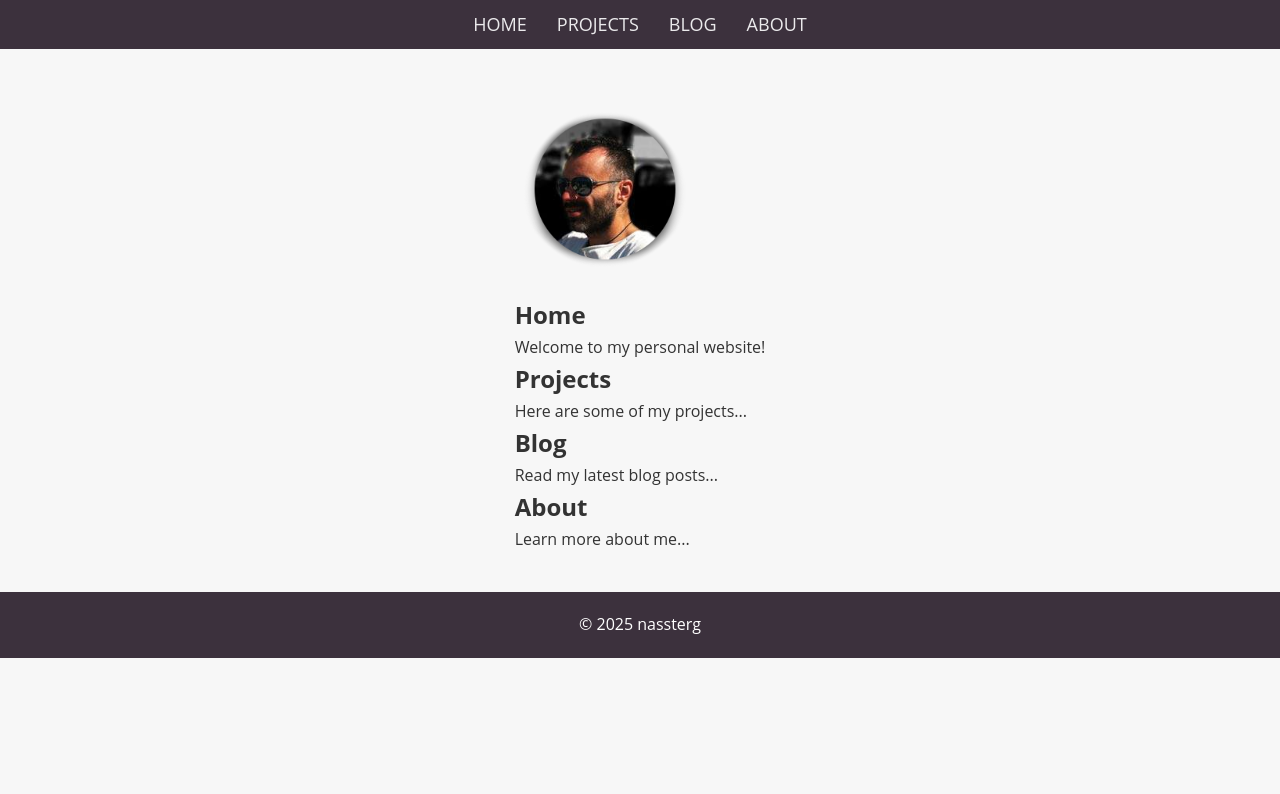
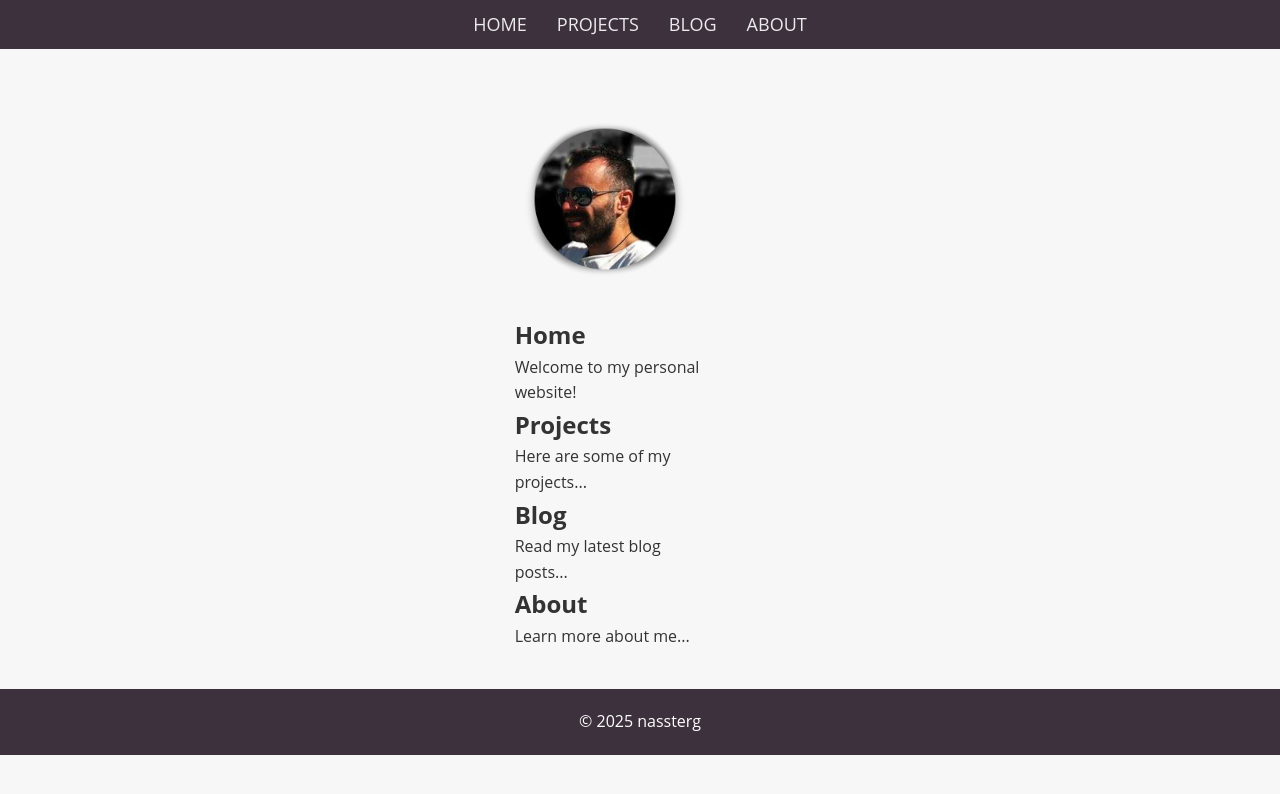
Before and after one commit to nassterg/nassterg.github.io, a Jekyll site: the page built from README.md, in a window 1280 px wide. Shown: the top 794 px of the page. Built offline with Jekyll 4.4.1, drawn with Linux system fonts in a browser that asks for light colours; our own code applies the rules of GitHub Pages for plain Markdown files.

Commit message:
Update style.css

```diff
--- a/assets/css/style.css
+++ b/assets/css/style.css
@@ -60,7 +60,8 @@ body {
     display: flex;
     flex-direction: column; /* Stack items vertically */
     align-items: flex-start; /* Align left */
-    margin-top: 10px; /* Margin for the top alignment */
+    margin-top: 20px; /* Margin for the top alignment */
+    width: 20%; /* Adjust the width of the left column */
 }
 
 /* Logo styles */
@@ -75,7 +76,8 @@ body {
     display: flex;
     flex-direction: column; /* Stack menu items vertically */
     justify-content: flex-start;
-    margin-top: 10px; /* Same as the logo margin */
+    margin-top: 20px; /* Same as the logo margin */
+    width: 75%; /* Adjust the width of the right column */
 }
 
 /* Footer styling */
```
